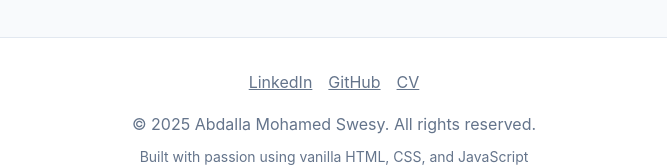
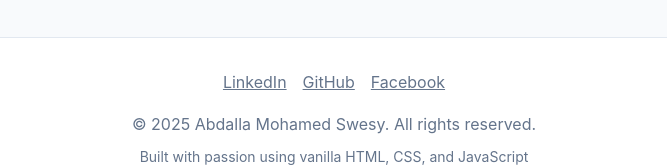
Before and after one commit to abdalla-swesy/portfolio, a plain HTML site: page index.html in a window 1280 px wide. Shown: the part 6279-6446 px from the top of the page, without its empty margins (306-973 px from the left). Drawn offline with Linux system fonts and the light colour scheme.

Commit message:
edit resume

```diff
--- a/index.html
+++ b/index.html
@@ -1300,7 +1300,7 @@ class="social-icon linkedin">
                 <div class="footer__social">
                     <a href="https://www.linkedin.com/in/abdalla-mohamed-swesy/" target="_blank" rel="noopener noreferrer" aria-label="LinkedIn">LinkedIn</a>
                     <a href="https://github.com/abdalla-swesy" target="_blank" rel="noopener noreferrer" aria-label="GitHub">GitHub</a>
-                    <a href="Resume.pdf" target="_blank" rel="noopener noreferrer" aria-label="Portfolio">CV</a>
+                    <a href="https://www.facebook.com/ABDALLASWESY" target="_blank" rel="noopener noreferrer" aria-label="Portfolio">Facebook</a>
                 </div>
                 <p>&copy; 2025 Abdalla Mohamed Swesy. All rights reserved.</p>
                 <p style="margin-top: 0.5rem; font-size: 0.875rem;">Built with passion using vanilla HTML, CSS, and JavaScript</p>
```
